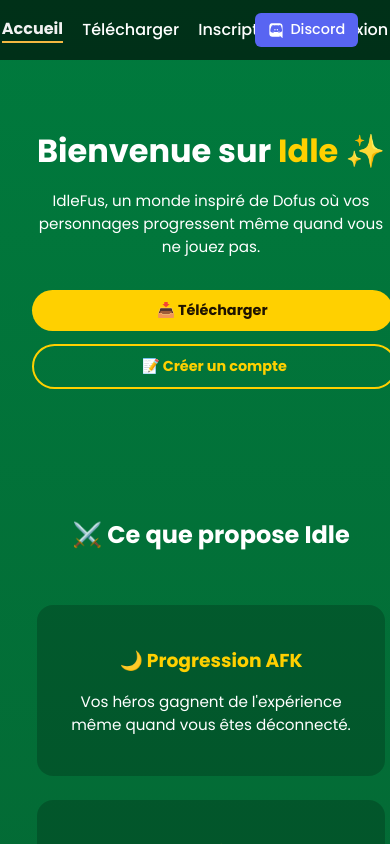
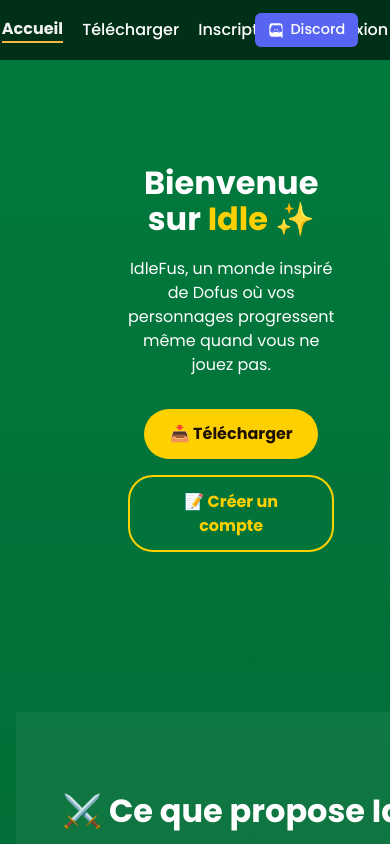
Before and after one commit to NyteProDev/Site, a React (Vite) app: page / in a window 390 px wide. Built offline with nearby package versions, Linux system fonts and the light colour scheme; no server answers.

Commit message:
home.css

```diff
--- a/src/pages/Home.css
+++ b/src/pages/Home.css
@@ -19,16 +19,24 @@
   padding: 2rem 1rem;
   display: block;
 }
+.feature-card {
+  transition: transform 0.3s ease, box-shadow 0.3s ease, background-color 0.3s ease;
+  cursor: pointer;
+}
 
+.feature-card:hover {
+  transform: scale(1.05);
+  box-shadow: 0 8px 20px rgba(0, 0, 0, 0.3);
+  background-color: #054d37; /* vert plus foncé au survol */
+}
 .home-hero {
   margin-bottom: 3rem;
-  padding: 5rem 1rem;
+  padding: 7rem;
 }
 
 .home-title {
-  font-size: clamp(2rem, 5vw, 3.5rem);
+  font-size: 3rem;
   font-weight: 800;
-  word-wrap: break-word;
 }
 
 .home-title span {
@@ -36,7 +44,7 @@
 }
 
 .home-subtitle {
-  font-size: 1rem;
+  font-size: 1.1rem;
   max-width: 600px;
   margin: 1rem auto 2rem;
 }
@@ -48,21 +56,19 @@
   justify-content: center;
 }
 
-/* 🔘 BUTTONS */
-.btn, .btn-news, .btn-discord {
+.btn {
   background-color: #ffd000;
   color: #1f1300;
   padding: 0.8rem 1.6rem;
+  border: none;
   border-radius: 25px;
   font-weight: bold;
+  cursor: pointer;
+  transition: transform 0.2s ease, background 0.3s ease;
   text-decoration: none;
-  transition: transform 0.2s ease, background-color 0.3s ease;
-  display: inline-block;
 }
 
-.btn:hover,
-.btn-discord:hover,
-.btn-news:hover {
+.btn:hover {
   transform: scale(1.05);
   background-color: #ffe05e;
 }
@@ -78,63 +84,91 @@
   color: #1f1300;
 }
 
-/* 🧩 FEATURES */
+.home-features {
+  background-color: rgba(255, 255, 255, 0.05);
+  padding: 3rem 1rem;
+  width: 100%;
+}
+
+.home-features h2 {
+  font-size: 2rem;
+  margin-bottom: 2rem;
+}
+
 .features-list {
   display: flex;
   flex-wrap: wrap;
   justify-content: center;
-  gap: 1.5rem;
-  padding: 2rem 1rem;
+  gap: 2rem;
 }
 
 .feature-card {
   background-color: rgba(0, 0, 0, 0.2);
   padding: 1.5rem;
   border-radius: 16px;
-  width: 100%;
   max-width: 300px;
-  transition: transform 0.3s ease, box-shadow 0.3s ease;
-  cursor: pointer;
-}
-
-.feature-card:hover {
-  transform: scale(1.05);
-  box-shadow: 0 8px 20px rgba(0, 0, 0, 0.3);
-  background-color: #054d37;
+  flex: 1 1 250px;
 }
 
 .feature-card h3 {
+  margin-bottom: 0.5rem;
   color: #ffd000;
-  margin-bottom: 0.5rem;
 }
 
 .feature-card p {
   font-size: 0.95rem;
 }
 
-/* 🎨 RESPONSIVE */
-@media (max-width: 768px) {
-  .btn {
-    width: 90%;
-  }
-
-  .home-buttons {
-    flex-direction: column;
-    gap: 0.8rem;
-  }
+.home-cta {
+  margin: 4rem 0;
 }
 
-@media (max-width: 480px) {
+.btn-highlight {
+  background-color: #ff9800;
+}
+
+.btn-highlight:hover {
+  background-color: #ffc267;
+}
+
+@media (max-width: 768px) {
   .home-title {
     font-size: 2rem;
   }
 
   .home-subtitle {
-    font-size: 0.95rem;
-  }
-
-  .btn {
-    padding: 0.6rem 1.2rem;
-    font-size: 0.9rem;
+    font-size: 1rem;
   }
 }
+.external-links {
+  display: flex;
+  justify-content: center;
+  gap: 1.5rem;
+  margin-top: 2rem;
+  flex-wrap: wrap;
+}
+
+.btn-discord,
+.btn-news {
+  background-color: #5865F2; /* Discord bleu */
+  padding: 0.8rem 1.6rem;
+  border-radius: 8px;
+  font-weight: bold;
+  color: white;
+  text-decoration: none;
+  transition: transform 0.2s ease, background-color 0.2s ease;
+}
+
+.btn-news {
+  background-color: #2d2d2d; /* foncé pour news */
+}
+
+.btn-discord:hover {
+  background-color: #4752c4;
+  transform: scale(1.05);
+}
+
+.btn-news:hover {
+  background-color: #444;
+  transform: scale(1.05);
+}
```
